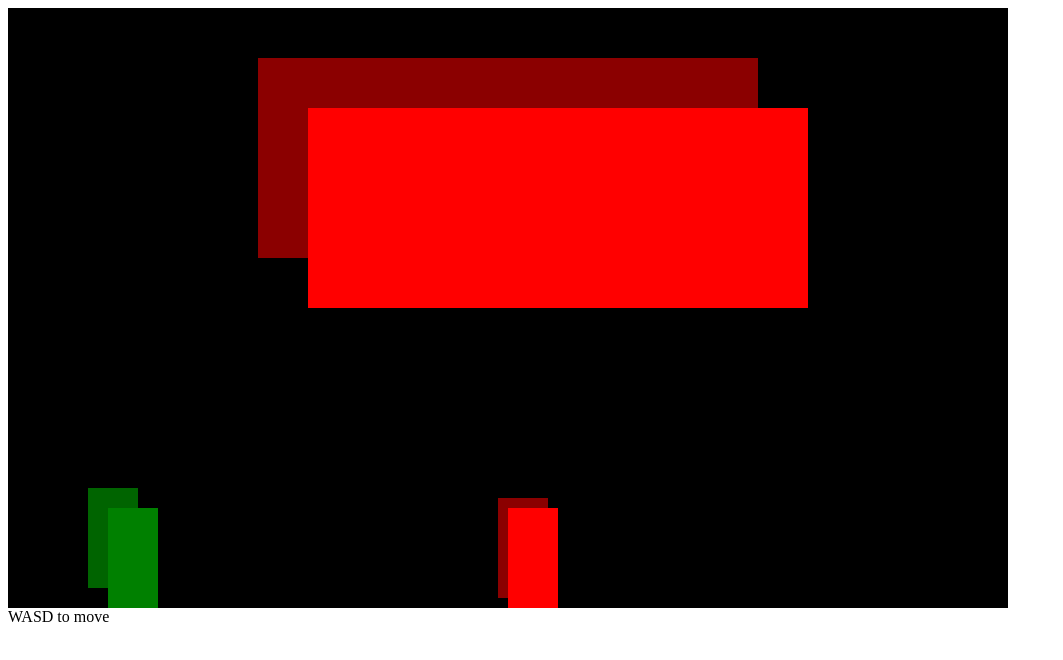
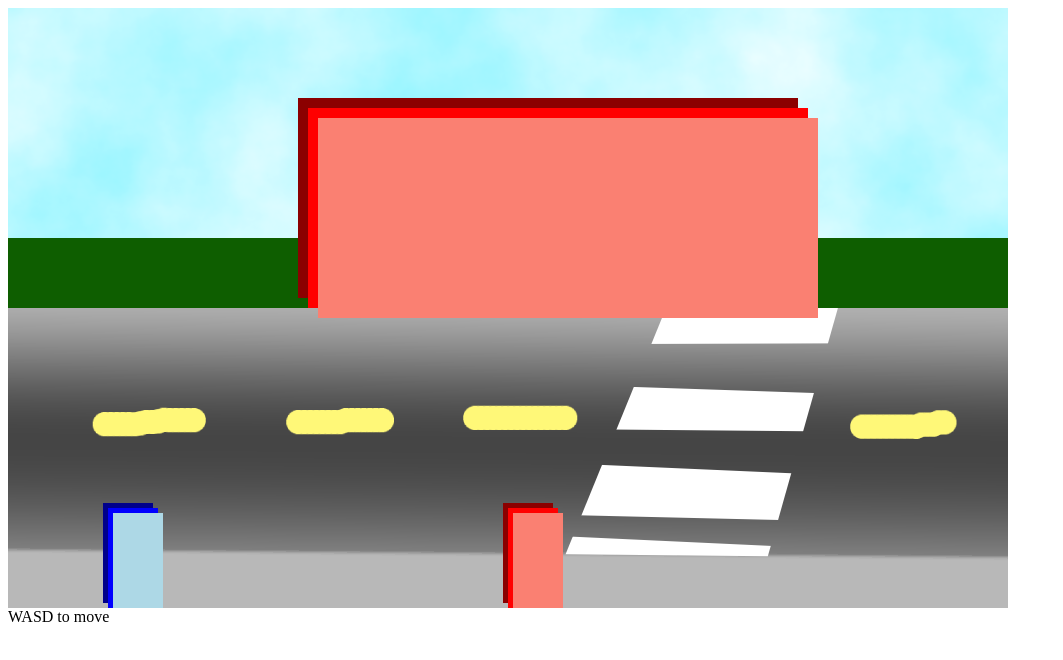
Before and after one commit to simondiep/beat-em-up, a plain HTML site: page index.html in a window 1280 px wide. Shown: the whole page, without its empty margins (0-1063 px from the left). Drawn offline with Linux system fonts and the light colour scheme.

Commit message:
Check for collision on z-plane

```diff
--- a/index.html
+++ b/index.html
@@ -4,11 +4,11 @@
     y: 500,
     height: 100,
     width: 50,
-    depth: 20,
+    depth: 5,
     vx: 0,
     vy: 0,
-    speed: 2,
-    topSpeed: 10,
+    speed: 1,
+    topSpeed: 5,
     directionsPressed: {
       UP: false,
       DOWN: false,
@@ -22,13 +22,13 @@
     y: 500,
     height: 100,
     width: 50,
-    depth: 10,
+    depth: 5,
   }, {
     x: 300,
     y: 100,
     height: 200,
     width: 500,
-    depth: 50,
+    depth: 10,
   }];
   window.onload = () => {
     window.addEventListener('keydown', onKeyDown);
@@ -41,7 +41,7 @@
     const canvas = document.getElementById('canvas');
     const context = canvas.getContext("2d");
     context.fillStyle = "black";
-    context.fillRect(0, 0, canvas.width, canvas.height);
+    context.drawImage(streetBackground, 0, 0, canvas.width, canvas.height);
 
     // Player Movement
     if (player.directionsPressed.UP && player.vy > -player.topSpeed) {
@@ -71,27 +71,27 @@
       player.y += player.vy;
     }
 
-    // check for collision between boxes
+    // check for movement collision between boxes
     let collidedWithEnemy = false;
     for (const enemy of enemies) {
-      // overlap top right with enemy
-      if ((player.x + player.width) >= (enemy.x - enemy.depth) && (player.x + player.width) <= (enemy.x + enemy.width) &&
-        (player.y - player.depth) >= (enemy.y - enemy.depth) && (player.y - player.depth) <= (enemy.y + enemy.height)) {
+      // overlap bottom right background with enemy
+      if ((player.x + player.width - player.depth) >= (enemy.x - enemy.depth) && (player.x + player.width - player.depth) <= (enemy.x + enemy.width + enemy.depth) &&
+        (player.y + player.height - player.depth) >= (enemy.y - enemy.depth) && (player.y + player.height - player.depth) <= (enemy.y + enemy.height + enemy.depth)) {
         collidedWithEnemy = true;
       }
-      // overlap bottom right with enemy
-      else if ((player.x + player.width) >= (enemy.x - enemy.depth) && (player.x + player.width) <= (enemy.x + enemy.width) &&
-        (player.y + player.height) >= (enemy.y - enemy.depth) && (player.y + player.height) <= (enemy.y + enemy.height)) {
+      // overlap bottom right foreground with enemy
+      else if ((player.x + player.width + player.depth) >= (enemy.x - enemy.depth) && (player.x + player.width + player.depth) <= (enemy.x + enemy.width + enemy.depth) &&
+        (player.y + player.height + player.depth) >= (enemy.y - enemy.depth) && (player.y + player.height + player.depth) <= (enemy.y + enemy.height + enemy.depth)) {
         collidedWithEnemy = true;
       }
-      // overlap top left
-      else if ((player.x - player.depth) >= (enemy.x - enemy.depth) && (player.x - player.depth) <= (enemy.x + enemy.width) &&
-        (player.y - player.depth) >= (enemy.y - enemy.depth) && (player.y - player.depth) <= (enemy.y + enemy.height)) {
+      // overlap bottom left background with enemy
+      else if ((player.x - player.depth) >= (enemy.x - enemy.depth) && (player.x - player.depth) <= (enemy.x + enemy.width + enemy.depth) &&
+        (player.y + player.height - player.depth) >= (enemy.y - enemy.depth) && (player.y + player.height - player.depth) <= (enemy.y + enemy.height + enemy.depth)) {
         collidedWithEnemy = true;
       }
-      // overlap bottom left
-      else if (player.x >= (enemy.x - enemy.depth) && player.x <= (enemy.x + enemy.width) &&
-        (player.y + player.height) >= (enemy.y - enemy.depth) && (player.y + player.height) <= (enemy.y + enemy.height)) {
+      // overlap bottom left foreground with enemy
+      else if ((player.x + player.depth) >= (enemy.x - enemy.depth) && (player.x + player.depth) <= (enemy.x + enemy.width + enemy.depth) &&
+        (player.y + player.height + player.depth) >= (enemy.y - enemy.depth) && (player.y + player.height + player.depth) <= (enemy.y + enemy.height + enemy.depth)) {
         collidedWithEnemy = true;
       }
     }
@@ -102,20 +102,25 @@
       context.fillRect(enemy.x - enemy.depth, enemy.y - enemy.depth, enemy.width, enemy.height);
       context.fillStyle = "red";
       context.fillRect(enemy.x, enemy.y, enemy.width, enemy.height);
+      context.fillStyle = "salmon";
+      context.fillRect(enemy.x + enemy.depth, enemy.y + enemy.depth, enemy.width, enemy.height);
     }
 
     // Draw player
+    let playerBgColor = "darkblue";
+    let playerColor = "blue";
+    let playerFgColor = "lightblue"
     if (collidedWithEnemy) {
-      context.fillStyle = "darkblue";
-      context.fillRect(player.x - player.depth, player.y - player.depth, player.width, player.height);
-      context.fillStyle = "blue";
-      context.fillRect(player.x, player.y, player.width, player.height);
-    } else {
-      context.fillStyle = "darkgreen";
-      context.fillRect(player.x - player.depth, player.y - player.depth, player.width, player.height);
-      context.fillStyle = "green";
-      context.fillRect(player.x, player.y, player.width, player.height);
+      playerBgColor = "darkgreen";
+      playerColor = "green";
+      playerFgColor = "lightgreen"
     }
+    context.fillStyle = playerBgColor;
+    context.fillRect(player.x - player.depth, player.y - player.depth, player.width, player.height);
+    context.fillStyle = playerColor;
+    context.fillRect(player.x, player.y, player.width, player.height);
+    context.fillStyle = playerFgColor;
+    context.fillRect(player.x + player.depth, player.y + player.depth, player.width, player.height);
   }
 
   function onKeyDown(event) {
@@ -163,3 +168,6 @@
 
 <canvas id="canvas" width="1000" height="600"></canvas>
 <div>WASD to move</div>
+<div id="assets" style="display:none;">
+  <img id="streetBackground" src="./street-bg.png"></img>
+</div>
```
Also changed, not shown: README.md, street-bg.png (added).
